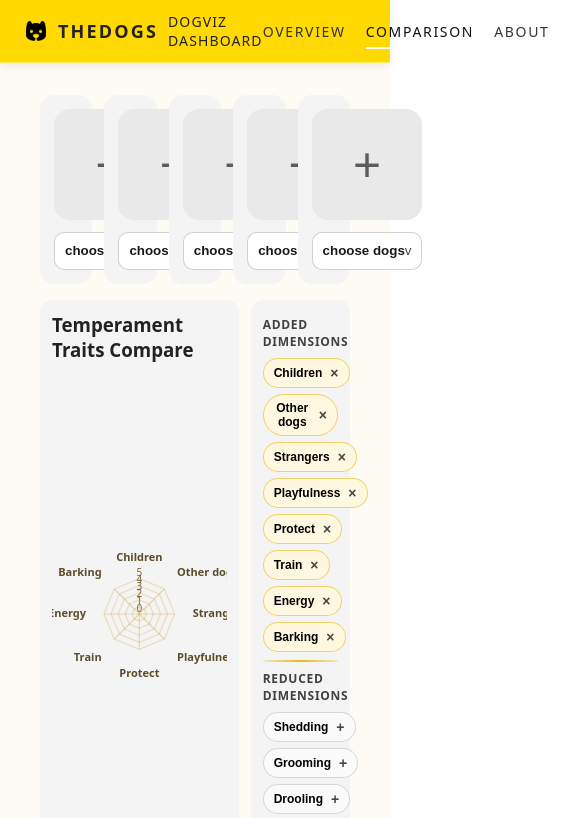
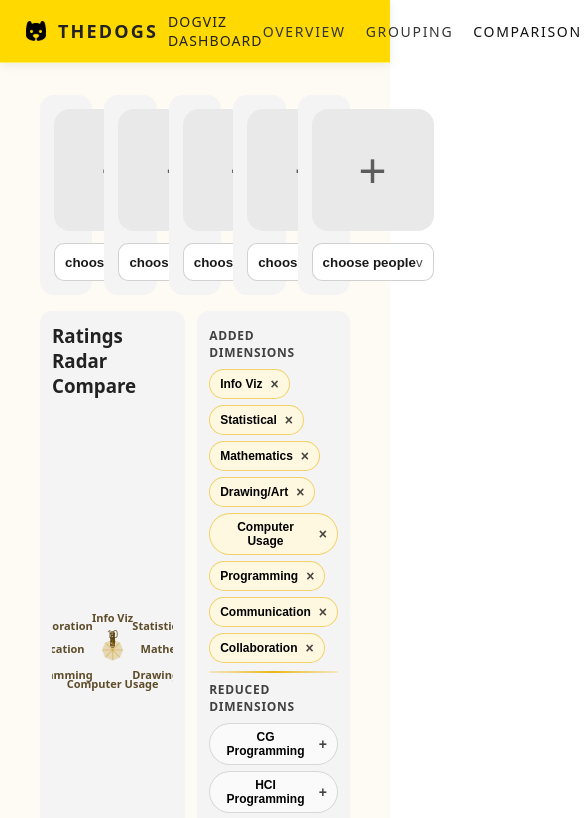
Before and after one commit to Jo0o0o0o0o0o/VSGF, a Vue app: page /compare in a window 390 px wide. Shown: the top 818 px of the page, 585 px wide, since content can reach past the window. Built offline with nearby package versions, Linux system fonts and the light colour scheme.

Commit message:
grouping contents

```diff
--- a/src/App.vue
+++ b/src/App.vue
@@ -40,6 +40,7 @@ onUnmounted(() => {
 
       <nav class="nav">
         <RouterLink class="link" to="/home">Overview</RouterLink>
+        <RouterLink class="link" to="/grouping">Grouping</RouterLink>
         <RouterLink class="link compareLink" to="/compare">
           Comparison
           <span v-if="compareCount > 0" class="badge">{{ compareCount }}</span>
--- a/src/components/CompareSlotsBar.vue
+++ b/src/components/CompareSlotsBar.vue
@@ -1,42 +1,30 @@
 <script setup lang="ts">
 import { computed, nextTick, onBeforeUnmount, onMounted, ref } from "vue";
-import { useRouter } from "vue-router";
-import type { DogBreed } from "@/types/dogBreed";
+import ivisRecordsJson from "@/data/IVIS23_final.json";
+import type { IvisRecord } from "@/types/ivis23";
 import { fuzzyFilter } from "@/utils/fuzzySearch";
-import theDogApiBreeds from "@/data/dogs_thedogapi_breeds.json";
-import { findBreedGroupByName, getBreedGroupTagStyle } from "@/utils/fuzzyBreedGroup";
 import { RADAR_COLORS } from "@/d3Viz/createRadarChart";
 
 const props = defineProps<{
-  dogs: DogBreed[];
-  slots: (DogBreed | null)[];
+  slots: (IvisRecord | null)[];
   max: number;
-  focusIndex?:number|null;
+  focusIndex?: number | null;
 }>();
 
 const emit = defineEmits<{
-  (e: "updateSlot", index: number, dog: DogBreed | null): void;
-  (e: "toggleFocus", index: number): void;
+  (e: "update-slot", index: number, person: IvisRecord | null): void;
+  (e: "toggle-focus", index: number): void;
 }>();
-const router = useRouter();
 
-// 下拉/展开状态：控制 dropdown 开关
+const people = ivisRecordsJson as IvisRecord[];
 const openIndex = ref<number | null>(null);
 const query = ref("");
 const root = ref<HTMLElement | null>(null);
-const apiBreeds = theDogApiBreeds as { name: string; breed_group?: string | null }[];
-
-const slotBreedGroups = computed(() =>
-  props.slots.map((dog) => {
-    if (!dog) return null;
-    return findBreedGroupByName(dog.name, apiBreeds);
-  }),
-);
 
 const slotRadarColors = computed(() => {
   let colorIdx = 0;
-  return props.slots.map((dog) => {
-    if (!dog) return null;
+  return props.slots.map((person) => {
+    if (!person) return null;
     const color = RADAR_COLORS[colorIdx % RADAR_COLORS.length] ?? "#f59e0b";
     colorIdx += 1;
     return color;
@@ -61,24 +49,9 @@ function toSoftBackground(color: string, alpha = 0.24) {
   return color;
 }
 
-function breedGroupStyle(group: string | null) {
-  return group ? getBreedGroupTagStyle(group) : undefined;
-}
-
-function jumpToHomeBeeswarm(group: string | null, dogName: string | null) {
-  if (!group) return;
-  router.push({
-    path: "/home",
-    query: { beeswarmBreedGroup: group, homeSelectedDog: dogName ?? undefined },
-    hash: "#beeswarm-section",
-  });
-}
-
 function focusSearch() {
   nextTick(() => {
-    const input = root.value?.querySelector<HTMLInputElement>(
-      '.panel[data-open="true"] input'
-    );
+    const input = root.value?.querySelector<HTMLInputElement>('.panel[data-open="true"] input');
     input?.focus();
   });
 }
@@ -86,9 +59,7 @@ function focusSearch() {
 function toggle(i: number) {
   openIndex.value = openIndex.value === i ? null : i;
   query.value = "";
-  if (openIndex.value !== null) {
-   focusSearch();
-  }
+  if (openIndex.value !== null) focusSearch();
 }
 
 function openFromPlus(i: number) {
@@ -97,13 +68,13 @@ function openFromPlus(i: number) {
   focusSearch();
 }
 
-function pick(i: number, dog: DogBreed) {
-  emit("updateSlot", i, dog);
+function pick(i: number, person: IvisRecord) {
+  emit("update-slot", i, person);
   openIndex.value = null;
 }
 
 function clear(i: number) {
-  emit("updateSlot", i, null);
+  emit("update-slot", i, null);
 }
 
 function onDocClick(e: MouseEvent) {
@@ -116,16 +87,13 @@ onMounted(() => document.addEventListener("mousedown", onDocClick));
 onBeforeUnmount(() => document.removeEventListener("mousedown", onDocClick));
 
 function filteredList(currentIndex: number) {
-  const selectedNames = new Set(
+  const selectedIds = new Set(
     props.slots
-      .map((d, idx) => (idx !== currentIndex ? d?.name : null))
-      .filter(Boolean)
+      .map((p, idx) => (idx !== currentIndex ? p?.id : null))
+      .filter((v): v is number => typeof v === "number"),
   );
-
-  // 已选中的狗不再出现在列表
-  const available = props.dogs.filter(d => !selectedNames.has(d.name));
-
-  return fuzzyFilter(available, query.value, (d) => d.name, { limit: available.length });
+  const available = people.filter((p) => !selectedIds.has(p.id));
+  return fuzzyFilter(available, query.value, (p) => `${p.alias} ${p.id}`, { limit: available.length });
 }
 </script>
 
@@ -136,22 +104,16 @@ function filteredList(currentIndex: number) {
       :key="i"
       class="slot"
       :style="
-    props.focusIndex === (i - 1) && slotRadarColors[i - 1]
+        props.focusIndex === i - 1 && slotRadarColors[i - 1]
           ? { backgroundColor: toSoftBackground(slotRadarColors[i - 1]!) }
           : undefined
       "
       :class="{
-    focused: props.focusIndex === (i - 1),
-    dim: props.focusIndex !== null && props.focusIndex !== undefined && props.focusIndex !== (i - 1),
-    hasTag: !!slotBreedGroups[i - 1],
+        focused: props.focusIndex === i - 1,
+        dim: props.focusIndex !== null && props.focusIndex !== undefined && props.focusIndex !== i - 1,
       }"
     >
-      <!-- 空槽位：点击 Add -->
-      <button
-        v-if="!props.slots[i - 1]"
-        class="visual addArea"
-        @click="openFromPlus(i - 1)"
-      >
+      <button v-if="!props.slots[i - 1]" class="visual addArea" @click="openFromPlus(i - 1)">
         <span class="plus">+</span>
         <span class="label">Add</span>
       </button>
@@ -159,60 +121,40 @@ function filteredList(currentIndex: number) {
       <div
         v-else
         class="visual picked"
-  @click.stop="emit('toggleFocus', i - 1)"
+        @click.stop="emit('toggle-focus', i - 1)"
         role="button"
         tabindex="0"
       >
-  <img
-    class="picked-img"
-    :src="props.slots[i - 1]!.image_link"
-    :alt="props.slots[i - 1]!.name"
-  />
+        <div class="picked-placeholder">
+          <span>{{ props.slots[i - 1]!.alias.slice(0, 1).toUpperCase() }}</span>
         </div>
-
-      <!-- 已选：点击切换 Select -->
+      </div>
 
       <div class="dropdownWrap">
         <div class="selectRow">
           <button class="trigger" @click="toggle(i - 1)">
             <span class="txt">
-              {{ props.slots[i - 1]?.name ?? "choose dogs" }}
+              {{ props.slots[i - 1] ? `${props.slots[i - 1]!.alias} (#${props.slots[i - 1]!.id})` : "choose people" }}
             </span>
             <span class="caret">{{ openIndex === i - 1 ? "^" : "v" }}</span>
           </button>
-          <button
-            v-if="slotBreedGroups[i - 1]"
-            class="breedTag"
-            :style="breedGroupStyle(slotBreedGroups[i - 1] ?? null)"
-            type="button"
-            @click.stop="jumpToHomeBeeswarm(slotBreedGroups[i - 1] ?? null, props.slots[i - 1]?.name ?? null)"
-          >
-            {{ slotBreedGroups[i - 1] }}
-          </button>
         </div>
-        <!-- dropdown panel -->
+
         <div v-if="openIndex === i - 1" class="panel" data-open="true">
           <div class="searchRow">
-            <input v-model="query" placeholder="Search dogs" />
-            <button
-              v-if="props.slots[i - 1]"
-              class="clearBtn"
-              @click="clear(i - 1)"
-            >
-              Clear
-            </button>
+            <input v-model="query" placeholder="Search people" />
+            <button v-if="props.slots[i - 1]" class="clearBtn" @click="clear(i - 1)">Clear</button>
           </div>
 
           <div class="list">
             <button
-              v-for="d in filteredList(i - 1)"
-              :key="d.name"
+              v-for="p in filteredList(i - 1)"
+              :key="p.id"
               class="row"
-              @click="pick(i - 1, d)"
+              @click="pick(i - 1, p)"
             >
-              {{ d.name }}
+              {{ p.alias }} (#{{ p.id }})
             </button>
-
             <div v-if="filteredList(i - 1).length === 0" class="empty">No results</div>
           </div>
         </div>
@@ -228,7 +170,6 @@ function filteredList(currentIndex: number) {
   gap: 12px;
 }
 
-/* Card */
 .slot {
   background: #f4f4f4;
   border-radius: 14px;
@@ -238,25 +179,24 @@ function filteredList(currentIndex: number) {
   min-height: 160px;
   position: relative;
 }
-/* focus 时高亮背景 */
+
 .slot.focused {
   background: #fff6cc;
 }
 
-/* 非 focus 时整体变淡 */
 .slot.dim {
   opacity: 0.45;
 }
 
 .visual {
   width: 100%;
-  aspect-ratio: 1 / 1;   /* 正方形头像区域 */
+  aspect-ratio: 1 / 1;
   border-radius: 16px;
   background: #e9e9e9;
   display: flex;
   align-items: center;
   justify-content: center;
-  overflow: hidden;      /* 图片裁剪填满 */
+  overflow: hidden;
   position: relative;
 }
 
@@ -272,27 +212,31 @@ function filteredList(currentIndex: number) {
 }
 
 .label {
-  display: none;   /* 小屏只显示加号，显示 Add 文字 */
+  display: none;
 }
 
-/* 已选卡片 */
 .picked {
   padding: 0;
+  background: #ffffff;
 }
 
-/* 图片铺满不变形 */
-.picked-img {
+.picked-placeholder {
   width: 100%;
   height: 100%;
-  object-fit: cover;   /* 封面填充 */
-  display: block;
+  background: #ffffff;
+  border: 1px solid #e5e7eb;
+  color: #475569;
+  display: grid;
+  place-items: center;
+  font-size: 28px;
+  font-weight: 700;
 }
-/* Dropdown */
+
 .trigger {
   width: 100%;
   height: 38px;
   border-radius: 10px;
-  border: 1px solid rgba(0,0,0,0.18);
+  border: 1px solid rgba(0, 0, 0, 0.18);
   background: white;
   display: flex;
   align-items: center;
@@ -302,14 +246,17 @@ function filteredList(currentIndex: number) {
   flex: 1 1 auto;
   min-width: 0;
 }
+
 .selectRow {
   display: flex;
   align-items: center;
   gap: 8px;
 }
+
 .dropdownWrap {
   position: relative;
 }
+
 .txt {
   opacity: 0.9;
   font-weight: 600;
@@ -317,25 +264,10 @@ function filteredList(currentIndex: number) {
   text-overflow: ellipsis;
   white-space: nowrap;
 }
-.breedTag {
-  flex: 0 0 auto;
-  max-width: 108px;
-  height: 30px;
-  border: none;
-  border-radius: 999px;
-  padding: 0 10px;
-  display: inline-flex;
-  align-items: center;
-  justify-content: center;
-  font-size: 11px;
-  font-weight: 700;
-  line-height: 1;
-  cursor: pointer;
-  white-space: nowrap;
-  overflow: hidden;
-  text-overflow: ellipsis;
+
+.caret {
+  opacity: 0.7;
 }
-.caret { opacity: 0.7; }
 
 .panel {
   position: absolute;
@@ -343,15 +275,11 @@ function filteredList(currentIndex: number) {
   right: 0;
   top: 0;
   background: white;
-  border: 1px solid rgba(0,0,0,0.14);
+  border: 1px solid rgba(0, 0, 0, 0.14);
   border-radius: 12px;
-  box-shadow: 0 10px 30px rgba(0,0,0,0.12);
+  box-shadow: 0 10px 30px rgba(0, 0, 0, 0.12);
   overflow: hidden;
   z-index: 20;
-}
-
-.slot.hasTag .panel {
-  right: 126px;
 }
 
 .searchRow {
@@ -359,20 +287,22 @@ function filteredList(currentIndex: number) {
   grid-template-columns: 1fr auto;
   gap: 8px;
   padding: 10px;
-  border-bottom: 1px solid rgba(0,0,0,0.06);
+  border-bottom: 1px solid rgba(0, 0, 0, 0.06);
 }
+
 .searchRow input {
   width: 100%;
   height: 34px;
   border-radius: 10px;
-  border: 1px solid rgba(0,0,0,0.18);
+  border: 1px solid rgba(0, 0, 0, 0.18);
   padding: 0 10px;
   outline: none;
 }
+
 .clearBtn {
   height: 34px;
   border-radius: 10px;
-  border: 1px solid rgba(0,0,0,0.18);
+  border: 1px solid rgba(0, 0, 0, 0.18);
   background: #fafafa;
   padding: 0 10px;
   cursor: pointer;
@@ -385,15 +315,23 @@ function filteredList(currentIndex: number) {
   display: grid;
   gap: 6px;
 }
+
 .row {
   width: 100%;
   text-align: left;
   padding: 8px 10px;
   border-radius: 10px;
-  border: 1px solid rgba(0,0,0,0.08);
+  border: 1px solid rgba(0, 0, 0, 0.08);
   background: #fafafa;
   cursor: pointer;
 }
-.row:hover { background: #f0f0f0; }
-.empty { padding: 12px; opacity: 0.7; }
+
+.row:hover {
+  background: #f0f0f0;
+}
+
+.empty {
+  padding: 12px;
+  opacity: 0.7;
+}
 </style>
--- a/src/components/RadarChart.vue
+++ b/src/components/RadarChart.vue
@@ -112,8 +112,8 @@ function resizeAndDraw() {
     width: w,
     height: h,
     min: 0,
-    max: 5,
-    levels: 5,
+    max: 10,
+    levels: 10,
     axes: props.axes,
     focusIndex: props.focusIndex ?? null,
   });
--- a/src/d3Viz/createRadarChart.ts
+++ b/src/d3Viz/createRadarChart.ts
@@ -1,32 +1,32 @@
 import * as d3 from "d3";
 
 export type RadarKey =
-  | "good_with_children"
-  | "good_with_other_dogs"
-  | "good_with_strangers"
-  | "playfulness"
-  | "protectiveness"
-  | "trainability"
-  | "energy"
-  | "barking"
-  | "shedding"
-  | "grooming"
-  | "drooling"
-  | "coat_length";
+  | "information_visualization"
+  | "statistical"
+  | "mathematics"
+  | "drawing_and_artistic"
+  | "computer_usage"
+  | "programming"
+  | "computer_graphics_programming"
+  | "human_computer_interaction_programming"
+  | "user_experience_evaluation"
+  | "communication"
+  | "collaboration"
+  | "code_repository";
 
 export const RADAR_AXES: AxisItem[] = [
-  { key: "good_with_children", label: "Children" },
-  { key: "good_with_other_dogs", label: "Other dogs" },
-  { key: "good_with_strangers", label: "Strangers" },
-  { key: "playfulness", label: "Playfulness" },
-  { key: "protectiveness", label: "Protect" },
-  { key: "trainability", label: "Train" },
-  { key: "energy", label: "Energy" },
-  { key: "barking", label: "Barking" },
-  { key: "shedding", label: "Shedding" },
-  { key: "grooming", label: "Grooming" },
-  { key: "drooling", label: "Drooling" },
-  { key: "coat_length", label: "Coat length" },
+  { key: "information_visualization", label: "Info Viz" },
+  { key: "statistical", label: "Statistical" },
+  { key: "mathematics", label: "Mathematics" },
+  { key: "drawing_and_artistic", label: "Drawing/Art" },
+  { key: "computer_usage", label: "Computer Usage" },
+  { key: "programming", label: "Programming" },
+  { key: "computer_graphics_programming", label: "CG Programming" },
+  { key: "human_computer_interaction_programming", label: "HCI Programming" },
+  { key: "user_experience_evaluation", label: "UX Evaluation" },
+  { key: "communication", label: "Communication" },
+  { key: "collaboration", label: "Collaboration" },
+  { key: "code_repository", label: "Code Repository" },
 ];
 
 export type RadarDog = {
--- a/src/router/index.ts
+++ b/src/router/index.ts
@@ -2,12 +2,14 @@ import { createRouter, createWebHistory } from 'vue-router'
 import Home from "@/views/Home.vue";
 import Compare from "@/views/Compare.vue";
 import About from "@/views/About.vue";
+import Grouping from "@/views/Grouping.vue";
 
 export const router = createRouter({
   history: createWebHistory(),
   routes: [
     { path: "/", redirect: "/home" },
     { path: "/home", component: Home },
+    { path: "/grouping", component: Grouping },
     { path: "/compare", component: Compare },
     { path: "/about", component: About },
   ],
--- a/src/views/Compare.vue
+++ b/src/views/Compare.vue
@@ -1,122 +1,64 @@
 <script setup lang="ts">
-import { computed, ref, watchEffect, onMounted} from "vue";
-import { useRoute } from "vue-router"
-import type { DogBreed } from "@/types/dogBreed";
+import { computed, ref } from "vue";
 import CompareSlotsBar from "@/components/CompareSlotsBar.vue";
 import RadarChart from "@/components/RadarChart.vue";
-import dogsJson from "@/data/dogs_ninjas_raw.json";
-import { RADAR_AXES, RADAR_COLORS } from "@/d3Viz/createRadarChart";
 import AxisSelector from "@/components/AxisSelector.vue";
-import DumbbellChart from "@/components/DumbbellChart.vue";
-import BoxPlotChart from "@/components/BoxPlotChart.vue";
+import {
+  RADAR_AXES,
+  type RadarDog,
+  type RadarKey,
+} from "@/d3Viz/createRadarChart";
+import type { IvisRecord } from "@/types/ivis23";
 
-const route = useRoute();
-
-const dogs = ref<DogBreed[]>([]);
+const MAX = 5;
 const allAxes = RADAR_AXES;
-const reducedDefaultKeys = new Set(["shedding", "grooming", "drooling", "coat_length"]);
+const reducedDefaultKeys = new Set<RadarKey>([
+  "computer_graphics_programming",
+  "human_computer_interaction_programming",
+  "user_experience_evaluation",
+  "code_repository",
+]);
 const activeAxes = ref(allAxes.filter((a) => !reducedDefaultKeys.has(a.key)));
 
 const focusIndex = ref<number | null>(null);
+const slots = ref<(IvisRecord | null)[]>(Array.from({ length: MAX }, () => null));
 
-// 点击同一只 = 取消
 function toggleFocus(i: number) {
   focusIndex.value = focusIndex.value === i ? null : i;
 }
 
-function addDogToSlots(dog: DogBreed) {
-  if (slots.value.some((d) => d?.name === dog.name)) return;
-
-  const emptyIdx = slots.value.findIndex((d) => d === null);
-  if (emptyIdx === -1) {
-    return;
-  } else {
-    slots.value[emptyIdx] = dog;
-  }
+function setSlot(i: number, person: IvisRecord | null) {
+  slots.value[i] = person;
 }
 
-function addDogByName(name: string) {
-  const dog = dogs.value.find((d) => d.name === name);
-  if (dog) addDogToSlots(dog);
+function setActiveAxes(v: { key: RadarKey; label: string }[]) {
+  activeAxes.value = v;
 }
 
-function consumeCompareAddFromStorage() {
-  const queueRaw = localStorage.getItem("compare_add_queue");
-  if (queueRaw) {
-    try {
-      const parsed = JSON.parse(queueRaw) as unknown;
-      const names = Array.isArray(parsed)
-        ? parsed.filter((v): v is string => typeof v === "string")
-        : [];
+const selectedPeople = computed(() => slots.value.filter(Boolean) as IvisRecord[]);
 
-      names.forEach((name) => addDogByName(name));
-    } catch (_) {
-      // ignore storage failures
-    }
-  }
-
-  try {
-    const name = localStorage.getItem("compare_add");
-    if (!name) return;
-    addDogByName(name);
-    localStorage.removeItem("compare_add");
-  } catch (_) {
-    // ignore storage failures
-  }
-}
-
-
-onMounted(() => {
-  dogs.value = dogsJson as DogBreed[];
-  consumeCompareAddFromStorage();
-});
-
-const MAX = 5;
-const slots = ref<(DogBreed | null)[]>(Array.from({ length: MAX }, () => null));
-
-function syncCompareQueueToStorage() {
-  try {
-    const names = slots.value
-      .map((d) => d?.name)
-      .filter((name): name is string => typeof name === "string" && name.length > 0);
-
-    localStorage.setItem("compare_add_queue", JSON.stringify(names));
-    localStorage.removeItem("compare_add");
-    window.dispatchEvent(new Event("compare-queue-updated"));
-  } catch (_) {
-    // ignore storage failures
-  }
-}
-
-function setSlot(i: number, dog: DogBreed | null) {
-  slots.value[i] = dog;
-  syncCompareQueueToStorage();
-}
-
-const selectedDogs = computed(() => slots.value.filter(Boolean) as DogBreed[]);
-
-const selectedColors = computed(() => RADAR_COLORS.slice(0, selectedDogs.value.length));
-
-watchEffect(() => {
-  const q = route.query?.add;
-  if (dogs.value.length === 0) return;
-
-  const fromAdd = (Array.isArray(q) ? q : q ? [q] : []).filter(
-    (v): v is string => typeof v === "string" && v.length > 0,
+const selectedRadarPeople = computed<RadarDog[]>(() =>
+  selectedPeople.value.map((p) => ({
+    name: p.alias,
+    information_visualization: p.ratings.information_visualization,
+    statistical: p.ratings.statistical,
+    mathematics: p.ratings.mathematics,
+    drawing_and_artistic: p.ratings.drawing_and_artistic,
+    computer_usage: p.ratings.computer_usage,
+    programming: p.ratings.programming,
+    computer_graphics_programming: p.ratings.computer_graphics_programming,
+    human_computer_interaction_programming: p.ratings.human_computer_interaction_programming,
+    user_experience_evaluation: p.ratings.user_experience_evaluation,
+    communication: p.ratings.communication,
+    collaboration: p.ratings.collaboration,
+    code_repository: p.ratings.code_repository,
+  })),
 );
-  const fromIndexed = Array.from({ length: MAX }, (_, i) => route.query?.[`add${i + 1}`])
-    .map((v) => (Array.isArray(v) ? v[0] : v))
-    .filter((v): v is string => typeof v === "string" && v.length > 0);
-
-  [...fromAdd, ...fromIndexed].forEach((name) => addDogByName(name));
-});
 </script>
-
 
 <template>
   <main class="comparePage">
     <CompareSlotsBar
-  :dogs="dogs"
       :slots="slots"
       :max="MAX"
       :focusIndex="focusIndex"
@@ -125,12 +67,11 @@ watchEffect(() => {
     />
 
     <section class="grid">
-      <div class="col leftCol">
       <div class="panel big">
-          <h3>Temperament Traits Compare</h3>
+        <h3>Ratings Radar Compare</h3>
         <div class="radarChartWrap">
           <RadarChart
-              :dogs="selectedDogs"
+            :dogs="selectedRadarPeople"
             :axes="activeAxes"
             :focusIndex="focusIndex"
             @toggleFocus="toggleFocus"
@@ -138,51 +79,54 @@ watchEffect(() => {
         </div>
       </div>
 
-        <div class="panel">
-          <h3>Difference Comparison</h3>
-          <DumbbellChart
-            :dogs="selectedDogs"
-            :colors="selectedColors"
-            :focusIndex="focusIndex"
-            @toggleFocus="toggleFocus"
-          />
-        </div>
-      </div>
-
-      <div class="col rightCol">
       <div class="panel narrow">
-
         <AxisSelector
           :allAxes="allAxes"
           :activeAxes="activeAxes"
-            @update:activeAxes="(v) => activeAxes = v"
+          @update:activeAxes="setActiveAxes"
         />
-        </div>
-
-        <div class="panel boxPanel">
-          <h4>Population Distribution & Benchmark</h4>
-          <BoxPlotChart
-            :allDogs="dogs"
-            :selectedDogs="selectedDogs"
-            :colors="selectedColors"
-            :focusIndex="focusIndex"
-            @toggleFocus="toggleFocus"
-          />
-        </div>
       </div>
     </section>
   </main>
 </template>
 
 <style scoped>
-.comparePage { padding: 16px; display: flex; flex-direction: column; gap: 16px; }
-.grid { display: grid; grid-template-columns: 2fr 1fr; gap: 12px; align-items: start; }
-.col { display: flex; flex-direction: column; gap: 12px; min-width: 0; }
-.panel { background: #f4f4f4; border-radius: 12px; padding: 12px; min-height: 220px; }
-.panel h3 { margin: 0 0 12px; }
-.panel.big { min-height: 580px; display: flex; flex-direction: column; }
-.radarChartWrap { height: 480px; min-height: 420px; }
-.panel.narrow { min-height: 0; }
-.boxPanel { min-height: 380px; }
-.hint { opacity: 0.7; margin-top: 8px; }
+.comparePage {
+  padding: 16px;
+  display: flex;
+  flex-direction: column;
+  gap: 16px;
+}
+
+.grid {
+  display: grid;
+  grid-template-columns: 2fr 1fr;
+  gap: 12px;
+  align-items: start;
+}
+
+.panel {
+  background: #f4f4f4;
+  border-radius: 12px;
+  padding: 12px;
+}
+
+.panel h3 {
+  margin: 0 0 12px;
+}
+
+.panel.big {
+  min-height: 580px;
+  display: flex;
+  flex-direction: column;
+}
+
+.radarChartWrap {
+  height: 480px;
+  min-height: 420px;
+}
+
+.panel.narrow {
+  min-height: 0;
+}
 </style>
```
Also changed, not shown: src/views/Grouping.vue (added, +115 -0 lines). Lines whose indentation alone changed are shown as unchanged.
